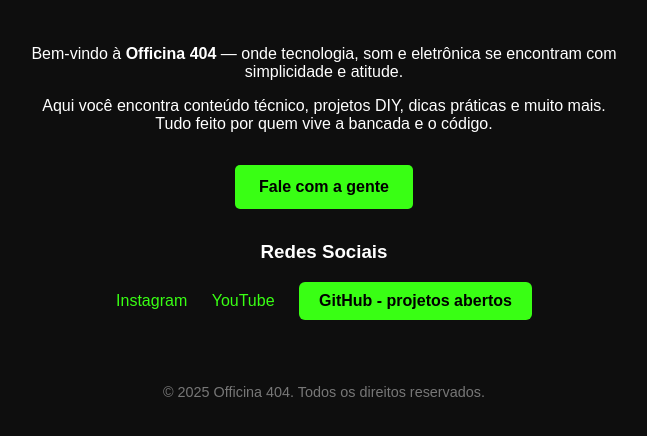
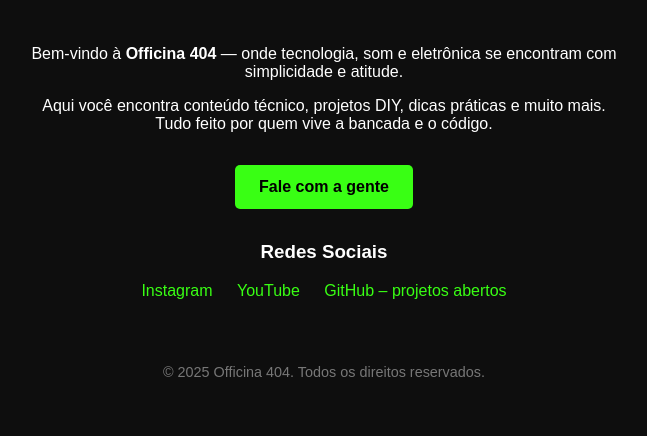
Before and after one commit to hard87/officina404.github.io, a plain HTML site: page index.html in a window 1280 px wide. Shown: the part 160-596 px from the top of the page, without its empty margins (316-963 px from the left). Drawn offline with Linux system fonts and the light colour scheme.

Commit message:
Update index.html

```diff
--- a/index.html
+++ b/index.html
@@ -71,14 +71,7 @@
     <h3>Redes Sociais</h3>
     <a href="https://instagram.com/officina404" target="_blank">Instagram</a>
     <a href="#">YouTube</a>
-    <a href="https://github.com/hard87" target="_blank" style="
-    display:inline-block;
-    background:#39ff14;
-    color:#000;
-    padding:10px 20px;
-    border-radius:6px;
-    text-decoration:none;
-    font-weight:bold;">GitHub - projetos abertos</a>
+    <a href="https://github.com/hard87" target="_blank">GitHub – projetos abertos</a>
 
   </section>
 
```
